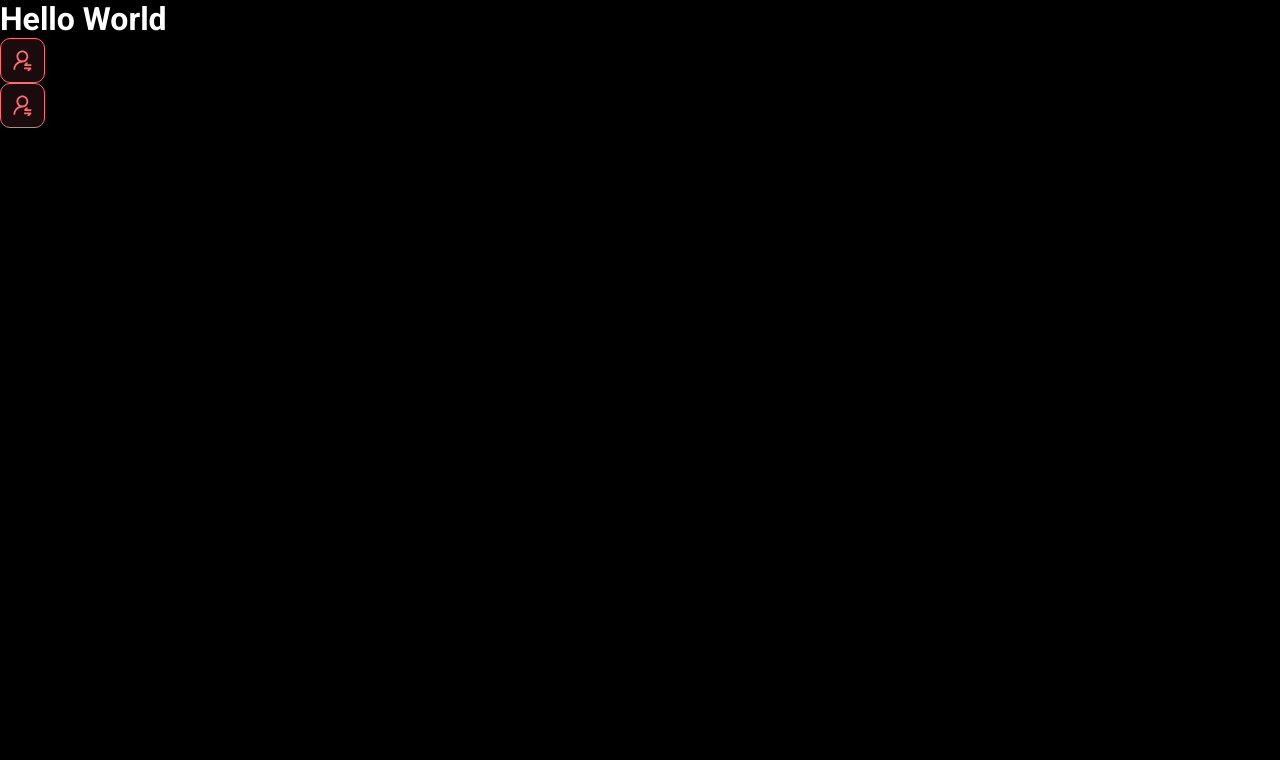
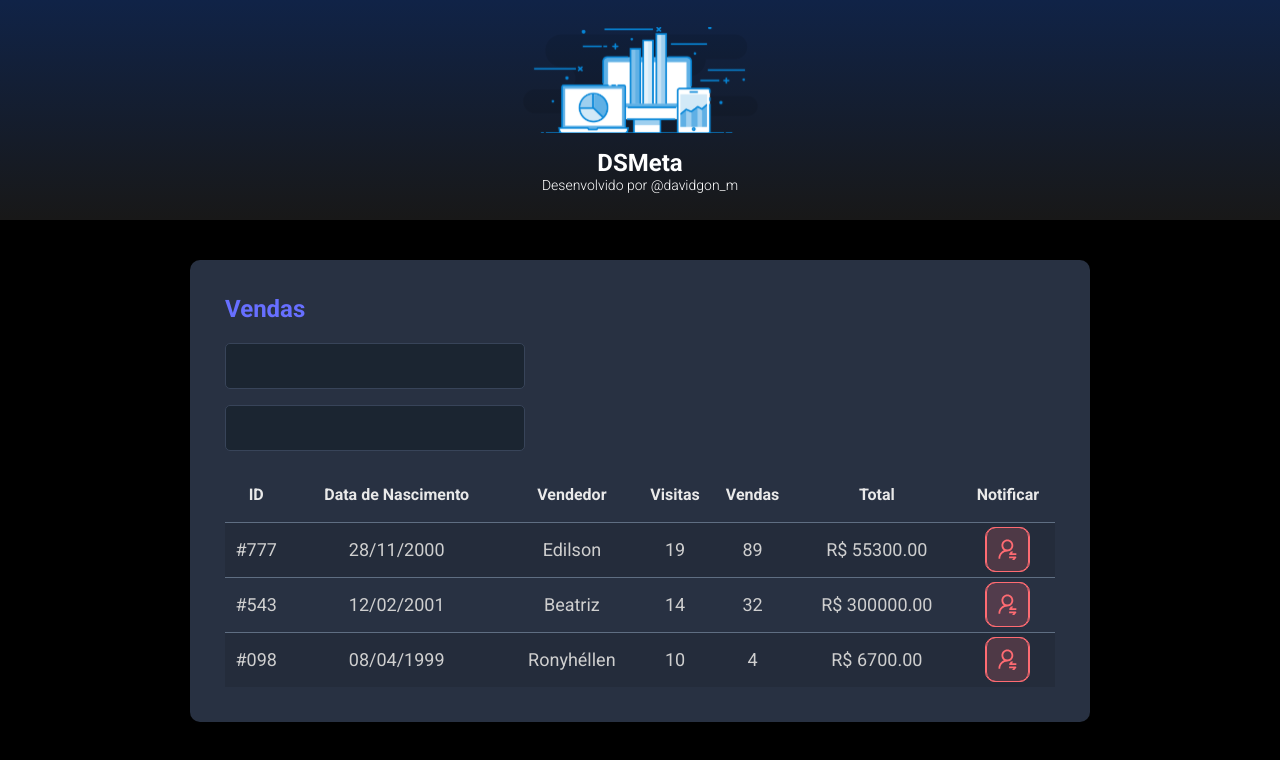
Before and after one commit to DavidMaiaDev/DsMetaDavid, a React (Vite) app in the folder frontend/: page / in a window 1280 px wide. Shown: the top 760 px of the page. Built offline with nearby package versions, Linux system fonts and the light colour scheme.

Commit message:
Other components

```diff
--- a/frontend/src/App.tsx
+++ b/frontend/src/App.tsx
@@ -1,11 +1,18 @@
-import NotificationButton from "./components/NotificationButton"
-
+import Header from "./components/Header"
+import SalesCard from "./components/SalesCard"
 function App() {
   return(
     <>
-    <h1>Hello World</h1>
-    <NotificationButton/>
-    <NotificationButton/>
+    <Header/>
+    <main>
+        <section id="sales">
+         <div className="dsmeta-container">
+          <SalesCard/>
+
+         </div>
+         </section>
+         </main>
+
     </>
   )
 }
--- /dev/null
+++ b/frontend/src/components/Header/index.tsx
@@ -0,0 +1,18 @@
+import logo from '../../assets/img/logo.svg'
+import './styles.css'
+function Header() {
+    return (
+        <header>
+            <div className="dsmeta-logo-container">
+                <img src={logo} alt="logodsmeta" />
+                <h1>DSMeta</h1>
+                <p>
+                    Desenvolvido por<a href="https://instagram.com/davidgon_m"> @davidgon_m</a>
+                </p>
+            </div>
+        </header>
+
+    )
+}
+
+export default Header
--- /dev/null
+++ b/frontend/src/components/Header/styles.css
@@ -0,0 +1,27 @@
+header {
+    background: linear-gradient(180deg, #102347 0%, #181818 100%);
+    height: 220px;
+    display: flex;
+    align-items: center;
+    justify-content: center;
+}
+
+.dsmeta-logo-container {
+    display: flex;
+    flex-direction: column;
+    align-items: center;
+}
+
+.dsmeta-logo-container img {
+    width: 235px;
+}
+
+.dsmeta-logo-container h1 {
+    margin-top: 15px;
+    font-size: 24px;
+}
+
+.dsmeta-logo-container p {
+    font-size: 14px;
+    font-weight: 300;
+}
--- /dev/null
+++ b/frontend/src/components/SalesCard/index.tsx
@@ -0,0 +1,83 @@
+import NotificationButton from '../NotificationButton'
+import './styles.css'
+function SalesCard() {
+  return (
+    <div className="dsmeta-card">
+      <h2 className="dsmeta-title">Vendas</h2>
+      <div>
+        <div className="dsmeta-form-control-space">
+          <input className="dsmeta-form-control" type="text"/>
+        </div>
+        <div className="dsmeta-form-control-space">
+          <input className="dsmeta-form-control" type="text"/>
+        </div>
+      </div>
+      <div>
+        <table className="dsmeta-sales-table">
+          <thead>
+            <tr>
+              <th className="show992">ID</th>
+              <th className="show576">Data de Nascimento</th>
+              <th>Vendedor</th>
+              <th className="show992">Visitas</th>
+              <th className="show992">Vendas</th>
+              <th>Total</th>
+              <th>Notificar</th>
+            </tr>
+          </thead>
+          <tbody>
+            <tr>
+              <td className="show992">#777</td>
+              <td className="show576">28/11/2000</td>
+              <td>Edilson</td>
+              <td className="show992">19</td>
+              <td className="show992">89</td>
+              <td>R$ 55300.00</td>
+              <td>
+                <div className="dsmeta-red-botton-container">
+                  <div className="dsmeta-red-botton">
+                  <NotificationButton/>
+                  </div>
+                </div>
+              </td>
+            </tr>
+            <tr>
+              <td className="show992">#543</td>
+              <td className="show576">12/02/2001</td>
+              <td>Beatriz</td>
+              <td className="show992">14</td>
+              <td className="show992">32</td>
+              <td>R$ 300000.00</td>
+              <td>
+                <div className="dsmeta-red-botton-container">
+                  <div className="dsmeta-red-botton">
+                  <NotificationButton/>
+                  </div>
+                </div>
+              </td>
+            </tr> <tr>
+              <td className="show992">#098</td>
+              <td className="show576">08/04/1999</td>
+              <td>Ronyhéllen</td>
+              <td className="show992">10</td>
+              <td className="show992">4</td>
+              <td>R$ 6700.00</td>
+              <td>
+                <div className="dsmeta-red-botton-container">
+                  <div className="dsmeta-red-botton">
+                    <NotificationButton/>
+                  </div>
+                </div>
+              </td>
+            </tr>
+          </tbody>
+
+        </table>
+      </div>
+
+    </div>
+
+  )
+}
+
+export default SalesCard
--- /dev/null
+++ b/frontend/src/components/SalesCard/styles.css
@@ -0,0 +1,98 @@
+.dsmeta-card {
+    background-color: #283142;
+    border-radius: 10px;
+    padding: 30px 10px;
+}
+
+
+.dsmeta-title {
+    color: #676fff;
+    font-size: 24px;
+    margin-bottom: 20px;
+}
+
+.dsmeta-form-control-space {
+    margin-bottom: 16px;
+    max-width: 300px;
+}
+
+.dsmeta-form-control {
+    width: 100%;
+    height: 46px;
+    background-color: #1B2531;
+    border: 1px solid #384459;
+    border-radius: 5px;
+    color: #9AAABE;
+    padding: 0 20px;
+    font-size: 18px;
+}
+
+.dsmeta-sales-table {
+    width: 100%;
+    border-spacing: 0;
+    border-collapse: collapse;
+}
+
+.dsmeta-sales-table thead {
+    height: 55px;
+    font-size: 16px;
+    color: #E9E9E9;
+    font-weight: 700;
+}
+
+.dsmeta-sales-table tbody {
+    font-size: 14px;
+    font-weight: 400;
+    color: #CFCFCF;
+    text-align: center;
+}
+
+.dsmeta-sales-table tbody tr {
+    height: 74px;
+    border-top: 1px solid #5F6E82;
+}
+
+.dsmeta-sales-table tbody tr:hover td {
+    background-color: #384459;
+}
+
+.dsmeta-sales-table tbody tr:nth-child(odd) {
+    background-color: #242C3B;
+}
+
+.dsmeta-red-botton-container {
+    display: flex;
+    justify-content: center;
+}
+
+.show576 {
+    display: none;
+}
+
+.show992 {
+    display: none;
+}
+
+@media (min-width: 576px) {
+    .show576 {
+        display: table-cell;
+    }
+
+    .dsmeta-card {
+        padding: 35px;
+    }
+
+    .dsmeta-sales-table tbody tr {
+        height: 55px;
+    }
+
+    .dsmeta-sales-table tbody {
+        font-size: 18px;
+    }
+}
+
+@media (min-width: 992px) {
+    .show992 {
+        display: table-cell;
+    }
+}
--- a/frontend/src/index.css
+++ b/frontend/src/index.css
@@ -20,3 +20,13 @@ a:visited {
   color: unset;
   text-decoration: none;
 }
+
+.dsmeta-container {
+  width: 100%;
+  max-width: 900px;
+  margin: 0 auto;
+}
+
+#sales {
+  padding: 40px 10px;
+}
```
Also changed, not shown: frontend/src/assets/img/logo.svg (added).
